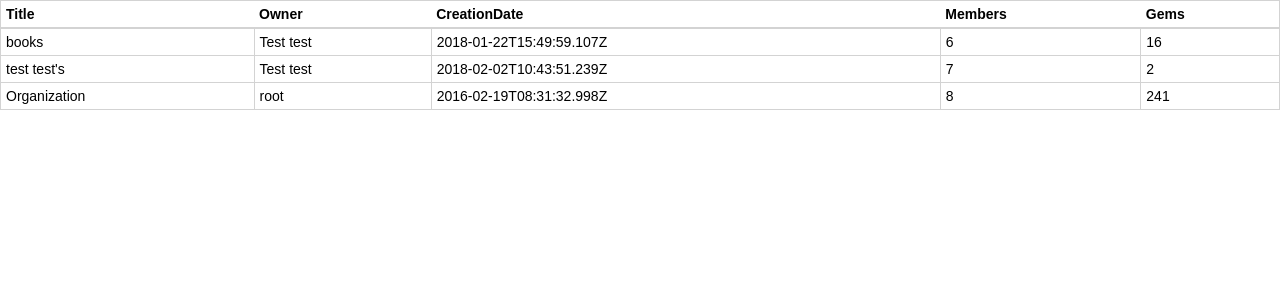
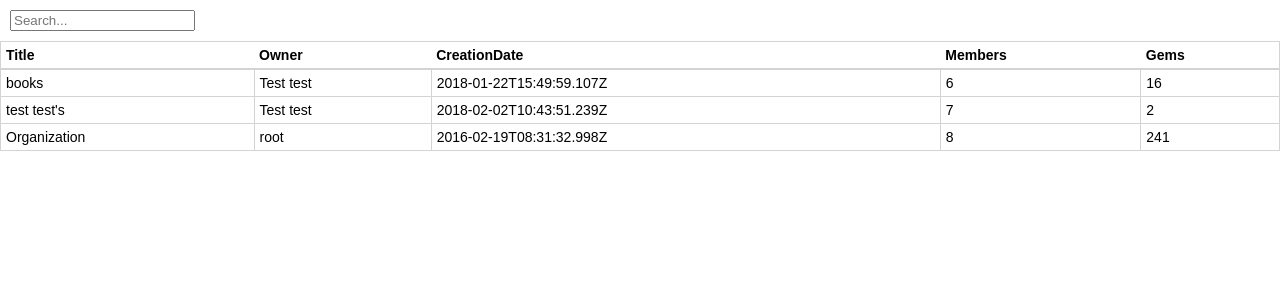
Before and after one commit to hmelenok/front-end-test-req, a React (Create React App) app: page / in a window 1280 px wide. Shown: the top 300 px of the page. Built offline with nearby package versions, Linux system fonts and the light colour scheme.

Commit message:
Simple searching

```diff
--- a/src/App.js
+++ b/src/App.js
@@ -2,6 +2,7 @@ import React, { Component } from "react";
 import logo from "./logo.svg";
 import "./App.css";
 import Table from "./components/Table/Table";
+import FilterTextField from "./components/FilterTextField/FilterTextField";
 
 class App extends Component {
   constructor(props) {
@@ -10,6 +11,7 @@ class App extends Component {
       searchTerm: "",
       data: []
     };
+    this.handleSearchChange = this.handleSearchChange.bind(this);
   }
   componentDidMount() {
     window
@@ -30,6 +32,11 @@ class App extends Component {
       .catch(err => {
         console.log(err);
       });
+  }
+  handleSearchChange(term) {
+    this.setState({
+      searchTerm: term.toLowerCase()
+    });
   }
   render() {
     const { searchTerm, data } = this.state;
@@ -59,6 +66,7 @@ class App extends Component {
 
     return (
       <div>
+        <FilterTextField onTextChange={this.handleSearchChange} />
         <Table
           data={data.filter(
             row => row.title.toLowerCase().indexOf(searchTerm) !== -1
--- /dev/null
+++ b/src/components/FilterTextField/FilterTextField.js
@@ -0,0 +1,33 @@
+import React, { Component } from "react";
+
+class FilterTextField extends Component {
+  constructor(props) {
+    super(props);
+    this.state = {
+      text: ""
+    };
+    this.handleTextChange = this.handleTextChange.bind(this);
+  }
+  handleTextChange(e) {
+    this.props.onTextChange(e.target.value);
+    this.setState({
+      text: e.target.value
+    });
+  }
+  render() {
+    return (
+      <div
+        style={{
+          padding: 10
+        }}
+      >
+        <input
+          type="search"
+          placeholder="Search..."
+          onChange={this.handleTextChange}
+        />
+      </div>
+    );
+  }
+}
+export default FilterTextField;
```
